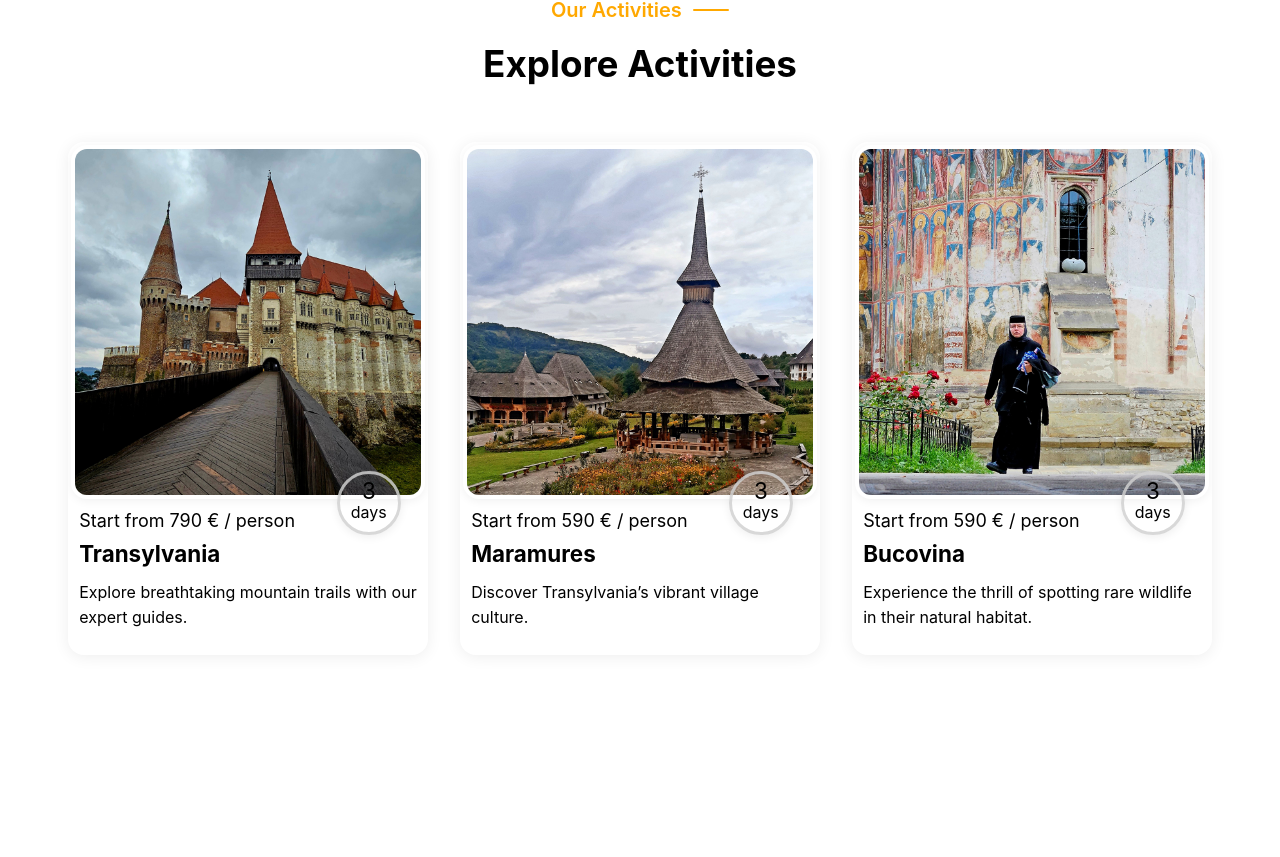
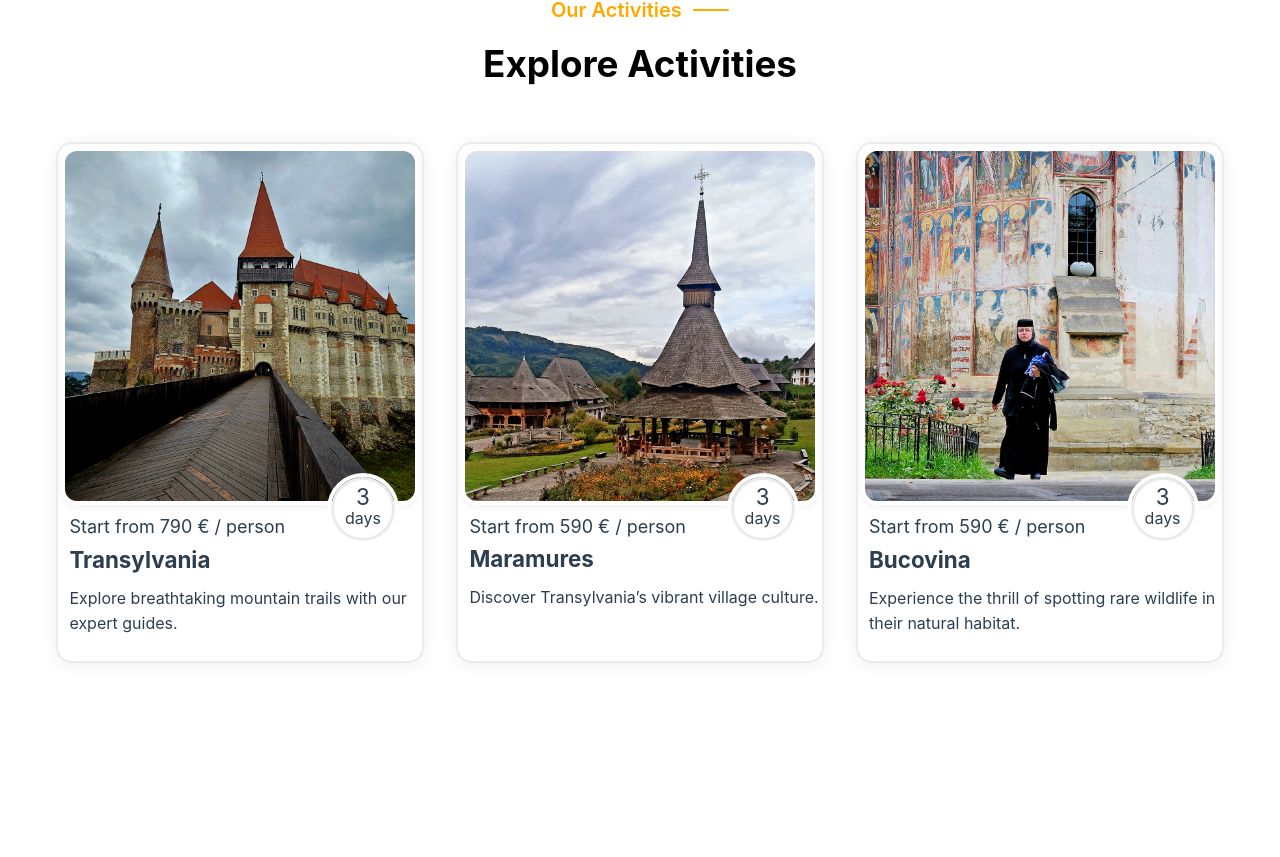
Before and after one commit to max-hopf/transylvania-tour-guide-2, a Vue app: page / in a window 1280 px wide. Shown: the part 732-1589 px from the top of the page. Built offline with nearby package versions, Linux system fonts and the light colour scheme.

Commit message:
Improve responsivness of TourCard.vue

```diff
--- a/src/assets/base.css
+++ b/src/assets/base.css
@@ -18,11 +18,11 @@
   --color-background-dark-soft: #222222;
   --color-background-dark-mute: #282828;
 
-  --color-border-light: rgba(60, 60, 60, 0.29);
-  --color-border-light-soft: rgba(60, 60, 60, 0.12);
-  --color-border-light-mute: rgba(60, 60, 60, 0.65);
+  --color-border-light: rgba(208, 208, 208, 0.83);
+  --color-border-light-soft: rgba(224, 224, 224, 0.64);
+  --color-border-light-mute: rgba(235, 235, 235, 0.64);
 
-  --color-border-dark: rgba(84, 84, 84, 0.65);
+  --color-border-dark: rgba(60, 60, 60, 0.29);
   --color-border-dark-soft: rgba(84, 84, 84, 0.48);
   --color-border-dark-mute: rgba(84, 84, 84, 0.65);
 
--- a/src/components/TourCard.vue
+++ b/src/components/TourCard.vue
@@ -7,8 +7,8 @@
         <span class="days-label">{{ durationLabel }}</span>
       </div>
     </div>
-    <div class="tour-price">
-      <div class="tour-info">
+    <div class="tour-info">
+      <div class="tour-price">
         <span v-if="price && price.includes('/person')">
           {{ price.split('/person')[0] }}<span class="per-person">/person</span>
         </span>
@@ -51,9 +51,9 @@ const tourLink = computed(() => {
   background: var(--color-background);
   border-radius: 1rem;
   box-shadow: 0 2px 1rem rgba(0, 0, 0, 0.07);
-  border: 2.5px solid var(--color-background);
-  max-width: 360px;
-  min-width: 270px;
+  border: 2.5px solid var(--color-border-light-soft);
+  max-width: 23rem;
+  min-width: 240px;
   cursor: pointer;
   overflow: hidden;
   transition:
@@ -98,25 +98,26 @@ const tourLink = computed(() => {
   /* border removed to fix aspect ratio */
 }
 .tour-info {
+  font-size: 1.125rem;
+  font-weight: 500;
+  color: var(--color-text-dark);
+  margin-bottom: 0.5rem;
+}
+.tour-price {
   padding: 0 0.5rem;
   text-align: left;
-}
-.tour-price {
-  font-size: 1.125rem;
-  font-weight: 500;
-  color: var(--color-text);
-  margin-bottom: 0.5rem;
+  max-width: 72%;
 }
 .per-person {
   font-size: 1.125rem;
-  color: var(--color-text);
+  color: var(--color-text-dark);
   font-weight: 400;
   margin-left: 2px;
 }
 .tour-name {
   font-size: 1.4rem;
   font-weight: 700;
-  color: var(--color-text);
+  color: var(--color-text-dark);
   text-align: left;
   padding-left: 0.5rem;
 }
@@ -124,7 +125,7 @@ const tourLink = computed(() => {
   font-size: 1rem;
   margin-top: 0.5rem;
   margin-bottom: 1rem;
-  color: var(--color-text);
+  color: var(--color-text-dark);
   text-align: left;
   padding-left: 0.5rem;
 }
@@ -132,10 +133,10 @@ const tourLink = computed(() => {
   position: absolute;
   bottom: -2.25rem;
   right: 1.5rem;
-  background: var(--color-background);
-  border: 3px solid rgba(208, 208, 208, 0.83);
-  outline: 4px solid var(--color-background);
-  color: var(--color-text);
+  background: var(--color-background-light);
+  border: 3px solid var(--color-border-light-soft);
+  outline: 4px solid var(--color-background-light);
+  color: var(--color-text-dark);
   width: 4rem;
   height: 4rem;
   border-radius: 50%;
@@ -144,7 +145,7 @@ const tourLink = computed(() => {
   align-items: center;
   justify-content: center;
   font-weight: bold;
-  box-shadow: 0 2px 10px rgba(0, 0, 0, 0.07);
+  /* box-shadow: 0 2px 10px rgba(0, 0, 0, 0.07); */
   z-index: 1;
 }
 .days-number {
@@ -154,15 +155,14 @@ const tourLink = computed(() => {
 .days-label {
   font-size: 1rem;
   font-weight: 400;
-  color: var(--color-text);
+  color: var(--color-text-dark);
   margin-top: -2px;
 }
 @media (max-width: 360px) {
-  .tour-price {
-    font-size: 4.5vw;
+  .tour-info {
+    /* font-size: 4.5vw; */
     font-weight: 500;
     margin-bottom: 0.5rem;
-    color: var(--color-text);
   }
   .tour-days-badge {
     width: 3.5rem;
```
